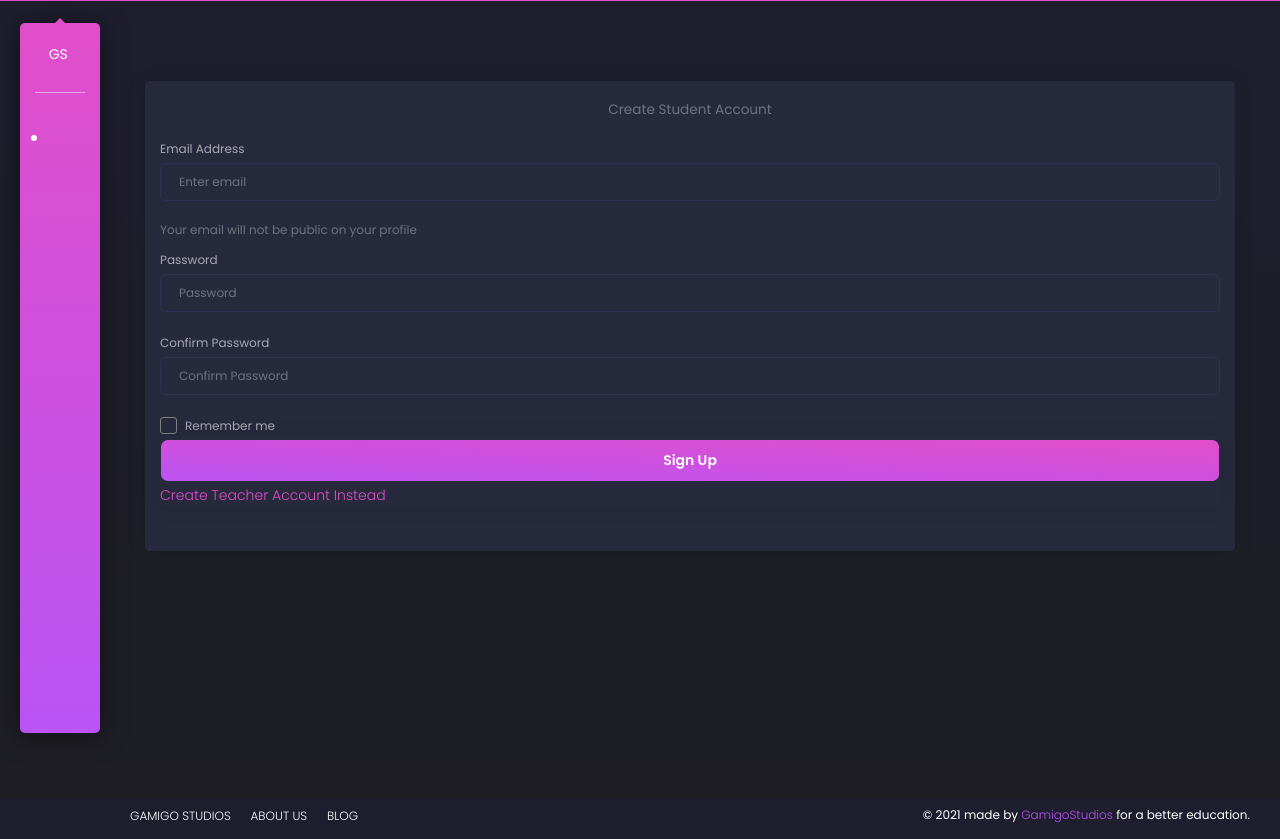
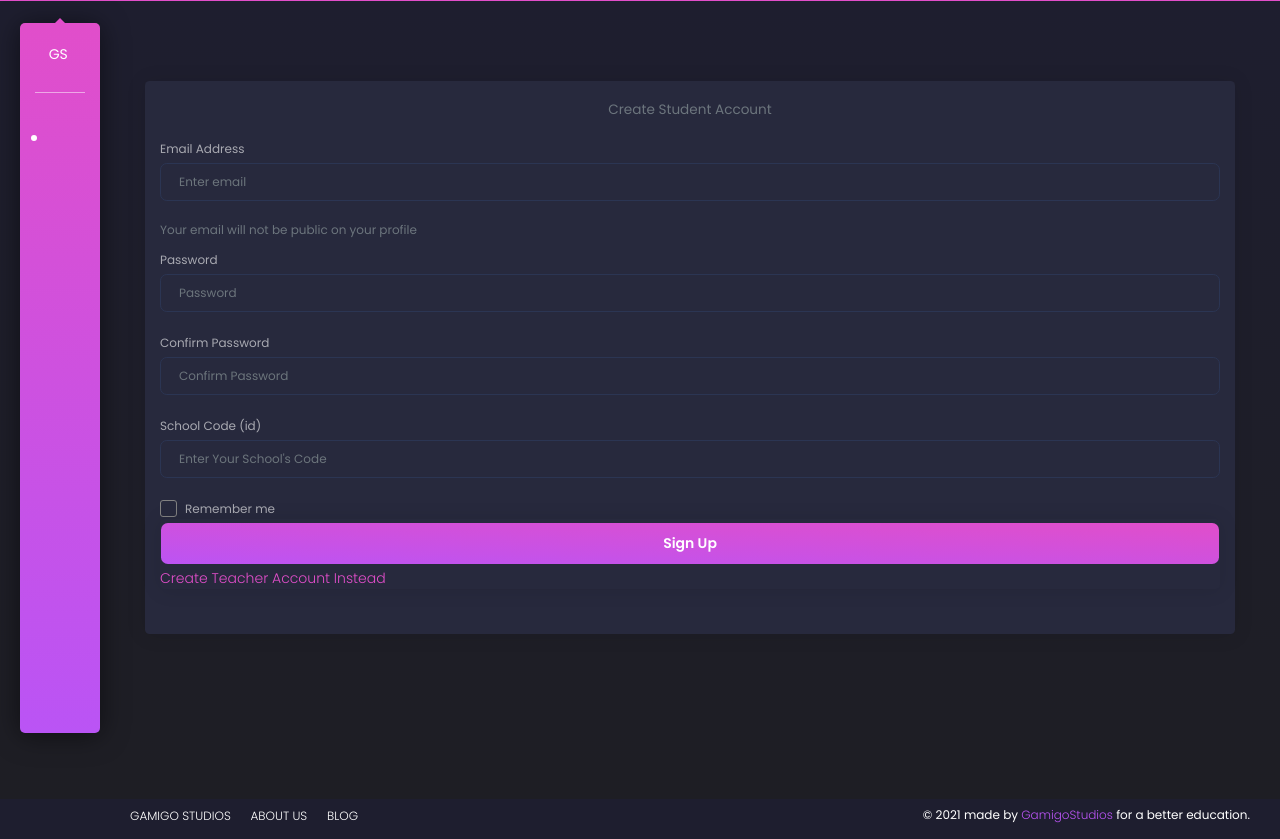
Before and after one commit to gamble33/Homerooms, a Flask app: page /auth/sign-up in a window 1280 px wide. Shown: the part 59-898 px from the top of the page. Run offline with Flask 2, Linux system fonts and the light colour scheme; some libraries are stand-ins or nearby versions.

Commit message:
Add Students can join schools (with school id)

```diff
--- a/website/templates/home.html
+++ b/website/templates/home.html
@@ -12,6 +12,7 @@
                 <h6 class="card-subtitle mb-2 text-muted">{{ user.id }}</h6>
                 <p class="card-text ">{{ user.password }}</p>
                 <h6 class="card-subtitle mb-2 text-muted">Teacher: {{ user.is_teacher }}</h6>
+                <h6 class="card-subtitle mb-2 text-muted">School ID: {{ user.school_id }}</h6>
                 <button type="submit" class="btn btn-dribbble" onClick="deleteUser({{ user.id }})">Delete</button>
             </div>
         </div>
--- a/website/templates/sign_up.html
+++ b/website/templates/sign_up.html
@@ -27,6 +27,11 @@
                     <input type="password" class="form-control" id="confirm-password" name="confirm-password"
                            placeholder="Confirm Password"/>
                 </div>
+                <div class="form-group">
+                    <label for="school-id">School Code (id)</label>
+                    <input type="text" class="form-control" id="school-id" name="school-id"
+                           placeholder="Enter Your School's Code"/>
+                </div>
                 <div class="form-check">
                     <label class="form-check-label">
                         <input class="form-chet-input" type="checkbox" id="remember-me" name="remember-me">
--- a/website/views/auth.py
+++ b/website/views/auth.py
@@ -8,6 +8,7 @@ from werkzeug.security import generate_password_hash, check_password_hash
 
 from website import database
 from website.models.User import User, Student, Teacher
+from website.models.School import School
 
 auth = Blueprint('auth', __name__)
 
@@ -116,28 +117,41 @@ def sign_up():
         email = request.form.get('email')
         password = request.form.get('password')
         confirm_password = request.form.get('confirm-password')
+        school_id = request.form.get('school-id')
 
         remember_user = request.form.get('remember-me') == 'on'
         """ If the user should be remembered after login or not """
 
         is_admin = False
 
+        # Validate School Code
+        school = School.query.filter_by(id=school_id).first()
+
         # Sign up was validated and account can be created
         if validate_sign_up(email, password, confirm_password):
-            # Creates new Student Object
-            hashed_password = generate_password_hash(password, method='sha256')
-            new_user = User(email=email, password=hashed_password, is_teacher=False)
 
-            # Submits Student Object to database
-            create_user(new_user, remember_user)
+            # For checking If the code of school that student entered doesn't exist
+            if school:
 
-            # Creates student instance (Student instance and user instance have the same primary keys
-            new_student = Student(data='Students are fat', user_id=new_user.id)
+                # For checking If the code of school that student entered doesn't exist
+                # Creates new Student Object
+                hashed_password = generate_password_hash(password, method='sha256')
+                new_user = User(email=email, password=hashed_password, is_teacher=False, school_id=school_id)
 
-            database.session.add(new_student)
-            database.session.commit()
+                # Submits Student Object to database
+                create_user(new_user, remember_user)
 
-            return redirect(url_for('views.home'))
+                # Creates student instance (Student instance and user instance have the same primary keys
+                new_student = Student(data='Students are fat', user_id=new_user.id)
+
+                database.session.add(new_student)
+                database.session.commit()
+
+                return redirect(url_for('views.home'))
+
+            # School doesn't exist (School code entered is not valid)
+            else:
+                flash('School code is not valid', category='error')
 
     return render_template("sign_up.html", user=current_user)
 
--- a/website/views/school.py
+++ b/website/views/school.py
@@ -39,6 +39,7 @@ def register_school(school_name):
 @school.route('/', methods=['GET'])
 @login_required
 def school_home():
+
     # TODO: Figure out how to not copy paste this code
     if not checkUserTeacher():
         return redirect(url_for('views.home'))
```
Also changed, not shown: 1 other file.
